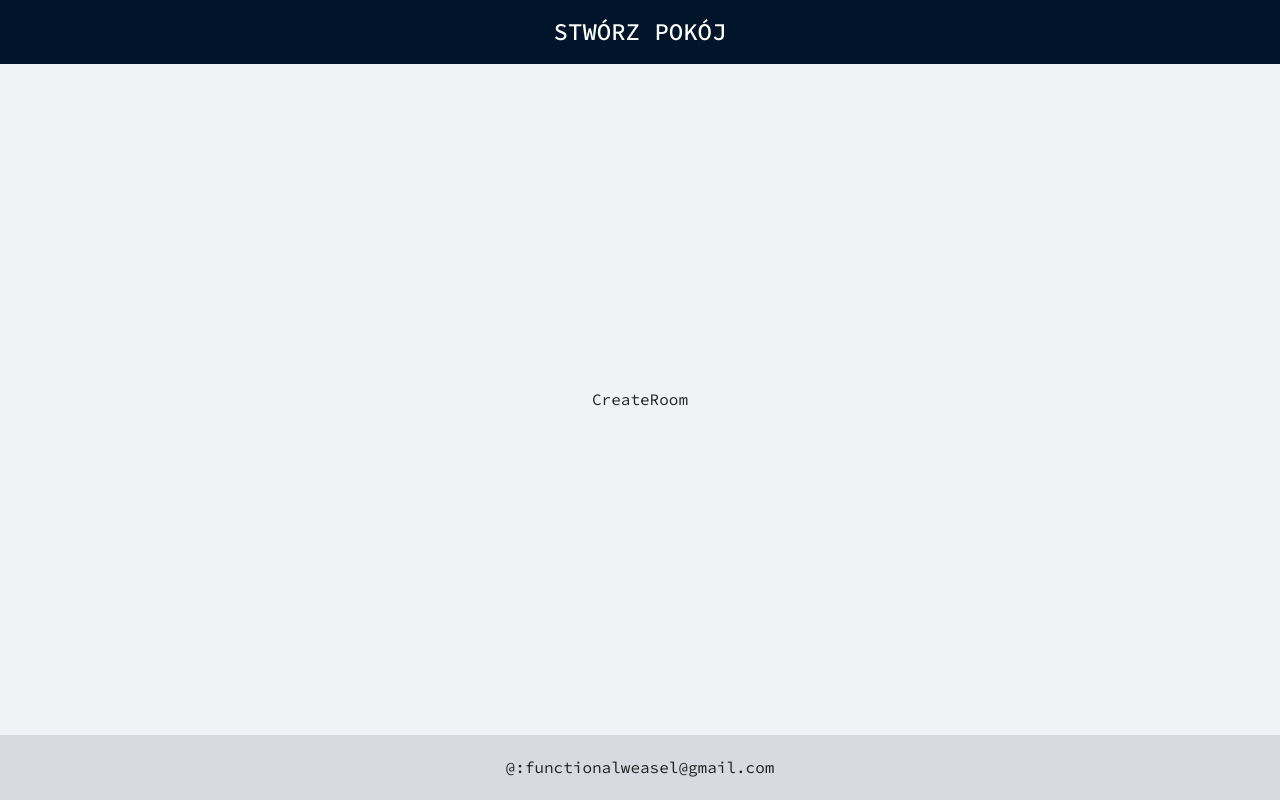
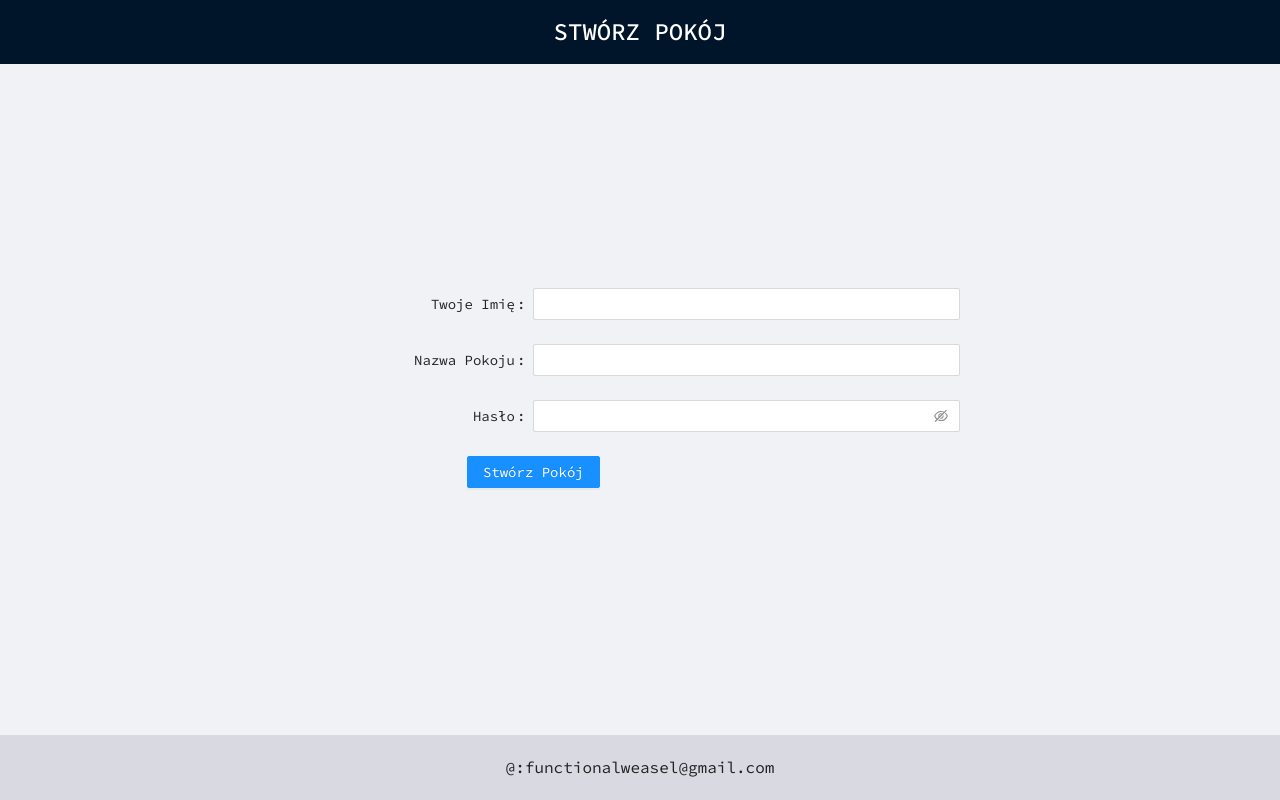
Before and after one commit to seal144/chooser, a React (Create React App) app: page /create-room in a window 1280 px wide. Built offline with nearby package versions, Linux system fonts and the light colour scheme.

Commit message:
feat: create crateRoom page

```diff
--- a/src/pages/CreateRoom.jsx
+++ b/src/pages/CreateRoom.jsx
@@ -1,10 +1,61 @@
-import React from 'react';
+import React, { useState } from 'react';
+import { Form, Input, Button } from 'antd';
 
 const CreateRoom = () => {
+    const [ roomForm, setRoomForm ] = useState({
+        hostName: '',
+        roomName: '',
+        roomPassword: ''
+    })
+
+    const updateFormState = (changedValue) => {
+        setRoomForm( prevState => { return {...prevState, ...changedValue}});
+    }
+
+    const onFinish = () => {
+        console.log('finished', roomForm);
+    }
+
+    const layout = {
+        labelCol: { span: 8 },
+        wrapperCol: { span: 16 },
+    }
+
     return (
-        <p>
-            CreateRoom
-        </p>
+        <Form
+            {...layout}
+            name = "newRoom"
+            onFinish = {onFinish}
+            onValuesChange = { updateFormState }
+            autoComplete = "off"
+        >
+            <Form.Item
+                label="Twoje Imię"
+                name="hostName"
+            >
+                <Input/>
+            </Form.Item>
+
+            <Form.Item
+                label="Nazwa Pokoju"
+                name="roomName"
+            >
+                <Input/>
+            </Form.Item>
+
+            <Form.Item
+                label="Hasło"
+                name="roomPassword"
+            >
+                <Input.Password/>
+            </Form.Item>
+
+            <Form.Item>
+            <Button type="primary" htmlType="submit">
+                Stwórz Pokój
+            </Button>
+            </Form.Item>
+        </Form>
      );
 }
 
```
